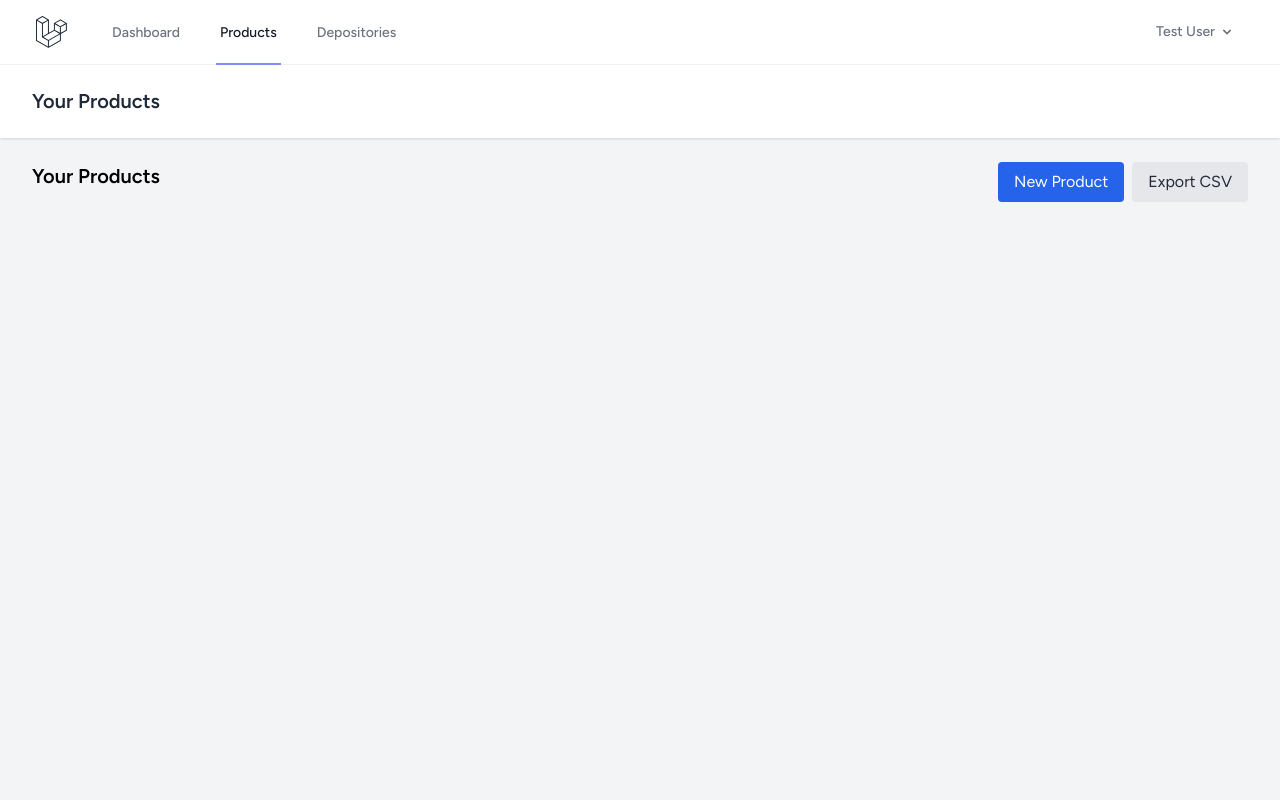
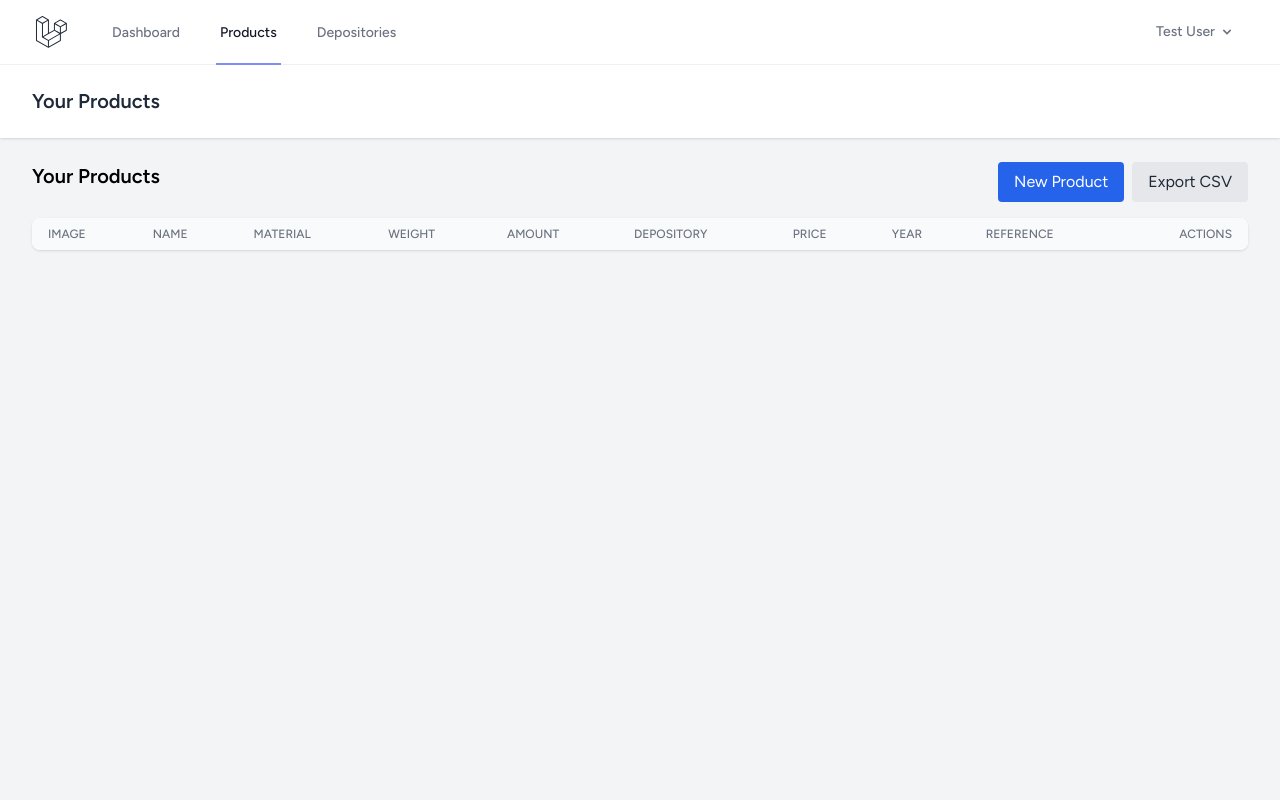
Before and after one commit to ammannbe/AurumStock, a Laravel app: page /products in a window 1280 px wide. Run offline with Laravel 12, Linux system fonts and the light colour scheme; a user stored in the database is signed in; data comes from the database, SQL or seed files in the repository; data that the repository does not hold is empty; style sheets or scripts are compiled from the project's sources; some libraries are stand-ins or nearby versions.

Commit message:
added table view

```diff
--- a/resources/views/products/index.blade.php
+++ b/resources/views/products/index.blade.php
@@ -16,29 +16,61 @@
         <div class="mb-4 text-green-600">{{ session('success') }}</div>
     @endif
 
-    <div class="grid grid-cols-1 sm:grid-cols-2 lg:grid-cols-3 gap-6">
-        @foreach($products as $product)
-            <div class="bg-white shadow rounded-lg overflow-hidden">
-                <div class="p-4 flex gap-4">
-                    <div class="w-24 h-24 flex-shrink-0 bg-gray-100 flex items-center justify-center">
-                        @if(!empty($product->front_image_path))
-                            <img src="{{ asset('storage/' . $product->front_image_path) }}" alt="{{ $product->name }}" class="object-cover w-24 h-24">
-                        @else
-                            <span class="text-gray-400">No image</span>
-                        @endif
-                    </div>
-                    <div class="flex-1">
-                        <h3 class="font-semibold">{{ $product->name }}</h3>
-                        <p class="text-sm text-gray-600">{{ $product->material }} • {{ $product->weight }} {{ $product->weight_unit }}</p>
-                        <div class="mt-3 text-right">
+    <div class="bg-white shadow rounded-lg overflow-hidden">
+        <table class="w-full divide-y divide-gray-200">
+            <thead class="bg-gray-50">
+                <tr>
+                    <th class="px-4 py-2 text-left text-xs font-medium text-gray-500 uppercase">Image</th>
+                    <th class="px-4 py-2 text-left text-xs font-medium text-gray-500 uppercase">Name</th>
+                    <th class="px-4 py-2 text-left text-xs font-medium text-gray-500 uppercase">Material</th>
+                    <th class="px-4 py-2 text-left text-xs font-medium text-gray-500 uppercase">Weight</th>
+                    <th class="px-4 py-2 text-left text-xs font-medium text-gray-500 uppercase">Amount</th>
+                    <th class="px-4 py-2 text-left text-xs font-medium text-gray-500 uppercase">Depository</th>
+                    <th class="px-4 py-2 text-left text-xs font-medium text-gray-500 uppercase">Price</th>
+                    <th class="px-4 py-2 text-left text-xs font-medium text-gray-500 uppercase">Year</th>
+                    <th class="px-4 py-2 text-left text-xs font-medium text-gray-500 uppercase">Reference</th>
+                    <th class="px-4 py-2 text-right text-xs font-medium text-gray-500 uppercase">Actions</th>
+                </tr>
+            </thead>
+            <tbody class="bg-white divide-y divide-gray-200">
+                @foreach($products as $product)
+                    <tr>
+                        <td class="px-4 py-2">
+                            <div class="w-20 h-auto bg-gray-100 flex items-center justify-center overflow-hidden">
+                                @if(!empty($product->front_image_path))
+                                    <img src="{{ asset('storage/' . $product->front_image_path) }}" alt="{{ $product->name }}" class="object-cover w-20 h-auto">
+                                @endif
+                            </div>
+                        </td>
+                        <td class="px-4 py-2 align-top">
+                            <div class="font-medium">{{ $product->name }}</div>
+                        </td>
+                        <td class="px-4 py-2 align-top text-sm text-gray-600">
+                            {{ \App\Enums\Material::tryFrom($product->material)?->name ?? $product->material }}
+                        </td>
+                        <td class="px-4 py-2 align-top text-sm text-gray-600">
+                            {{ $product->weight }} {{ \App\Enums\WeightUnit::tryFrom($product->weight_unit)?->name ?? $product->weight_unit }}
+                        </td>
+                        <td class="px-4 py-2 align-top text-sm text-gray-600">{{ $product->amount }}</td>
+                        <td class="px-4 py-2 align-top text-sm text-gray-600">{{ $product->depository?->name ?? '-' }}</td>
+                        <td class="px-4 py-2 align-top text-sm text-gray-600">
+                            @if($product->price)
+                                {{ number_format($product->price, 2) }} {{ $product->price_currency ?? '' }}
+                            @else
+                                -
+                            @endif
+                        </td>
+                        <td class="px-4 py-2 align-top text-sm text-gray-600">{{ $product->year ?? '-' }}</td>
+                        <td class="px-4 py-2 align-top text-sm text-gray-600">{{ $product->reference_number ?? '-' }}</td>
+                        <td class="px-4 py-2 align-top text-right">
                             <a href="{{ route('products.show', $product) }}" class="text-blue-600 mr-2">View</a>
                             <a href="{{ route('products.edit', $product) }}" class="text-indigo-600 mr-2">Edit</a>
                             <form action="{{ route('products.destroy', $product) }}" method="POST" class="inline">@csrf @method('DELETE')<button class="text-red-600" onclick="return confirm('Delete?')">Delete</button></form>
-                        </div>
-                    </div>
-                </div>
-            </div>
-        @endforeach
+                        </td>
+                    </tr>
+                @endforeach
+            </tbody>
+        </table>
     </div>
 
     <div class="mt-4">{{ $products->links() }}</div>
```
